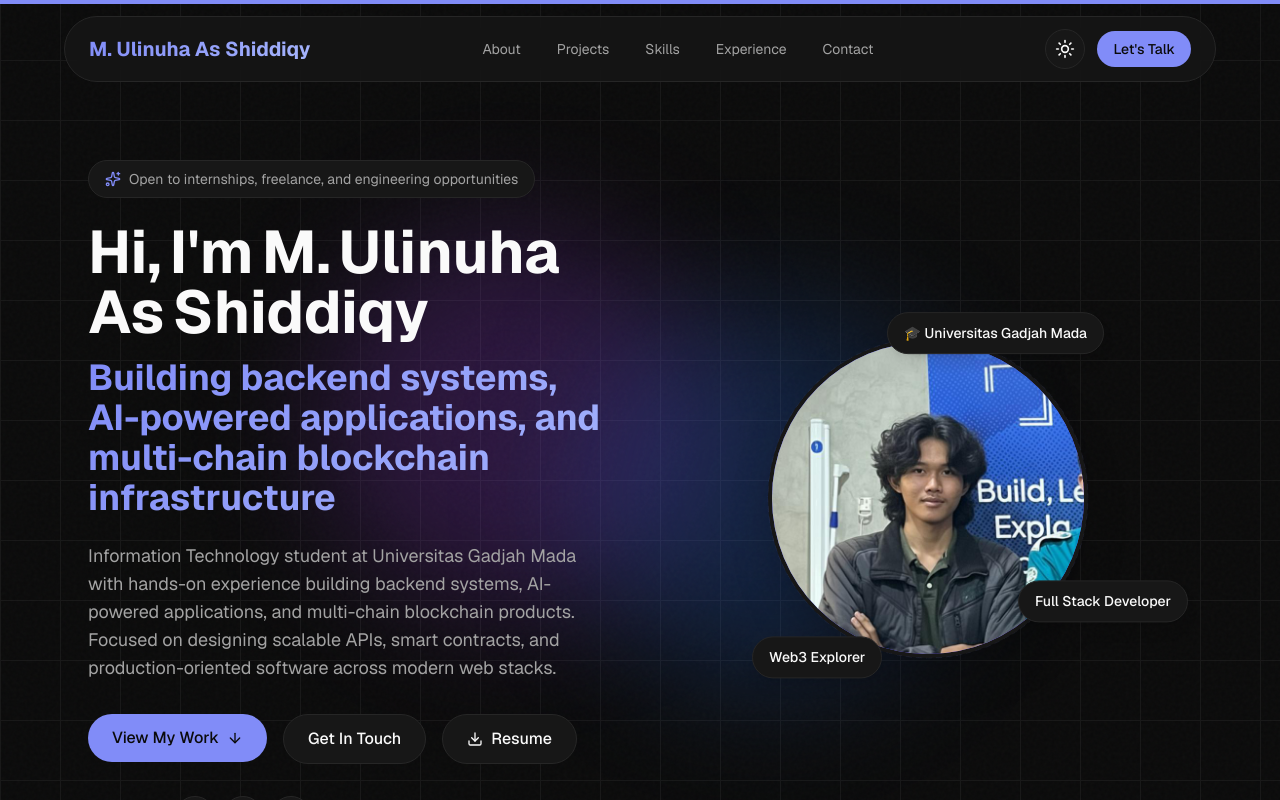
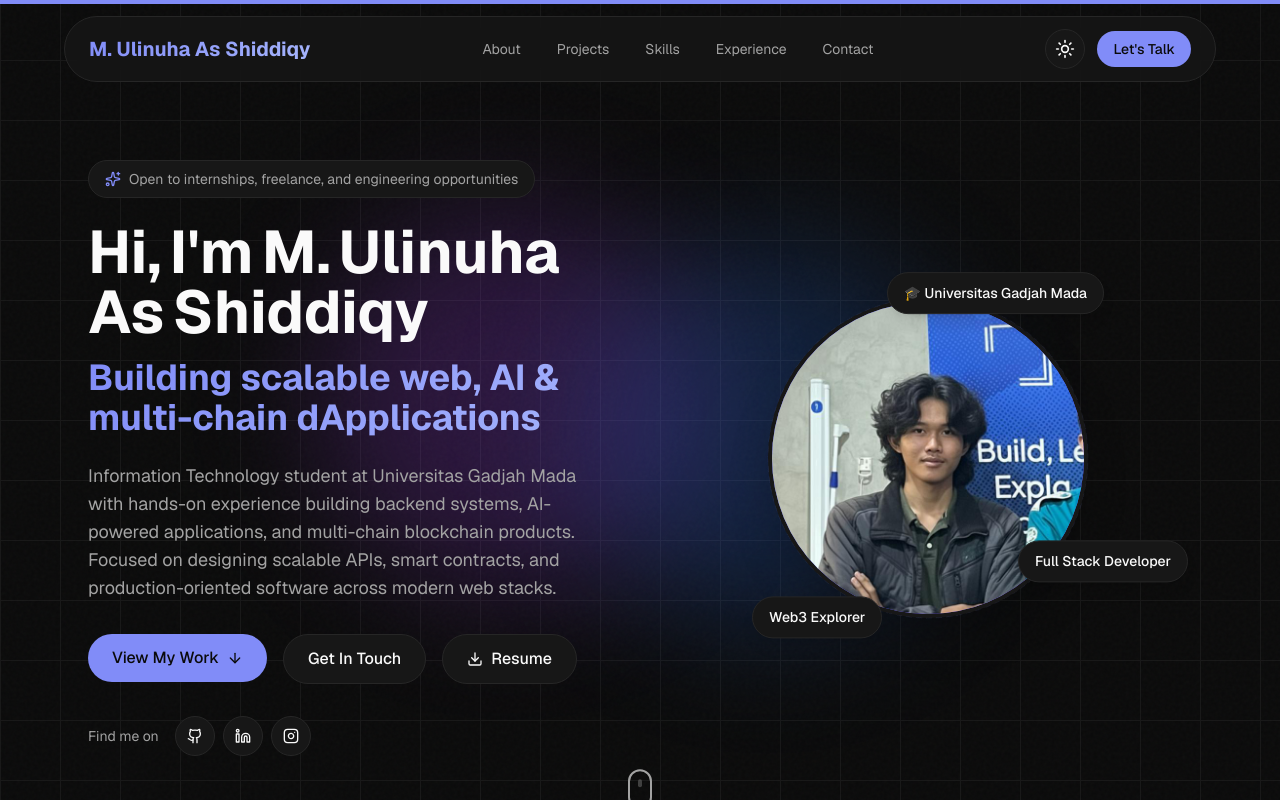
Before and after one commit to Lin1er/portofolio-2.0, a Next.js app: page / in a window 1280 px wide. Shown: the top 800 px of the page. Built offline with nearby package versions, Linux system fonts and the light colour scheme.

Commit message:
new role

```diff
--- a/data/personal.ts
+++ b/data/personal.ts
@@ -2,8 +2,7 @@
 export const personalInfo = {
   name: "M. Ulinuha As Shiddiqy",
 
-  role:
-    "Building backend systems, AI-powered applications, and multi-chain blockchain infrastructure",
+  role: "Building scalable web, AI & multi-chain dApplications",
 
   email: "m.ulinasidiki@gmail.com",
   phone: "+62 821-1539-4126",
```
